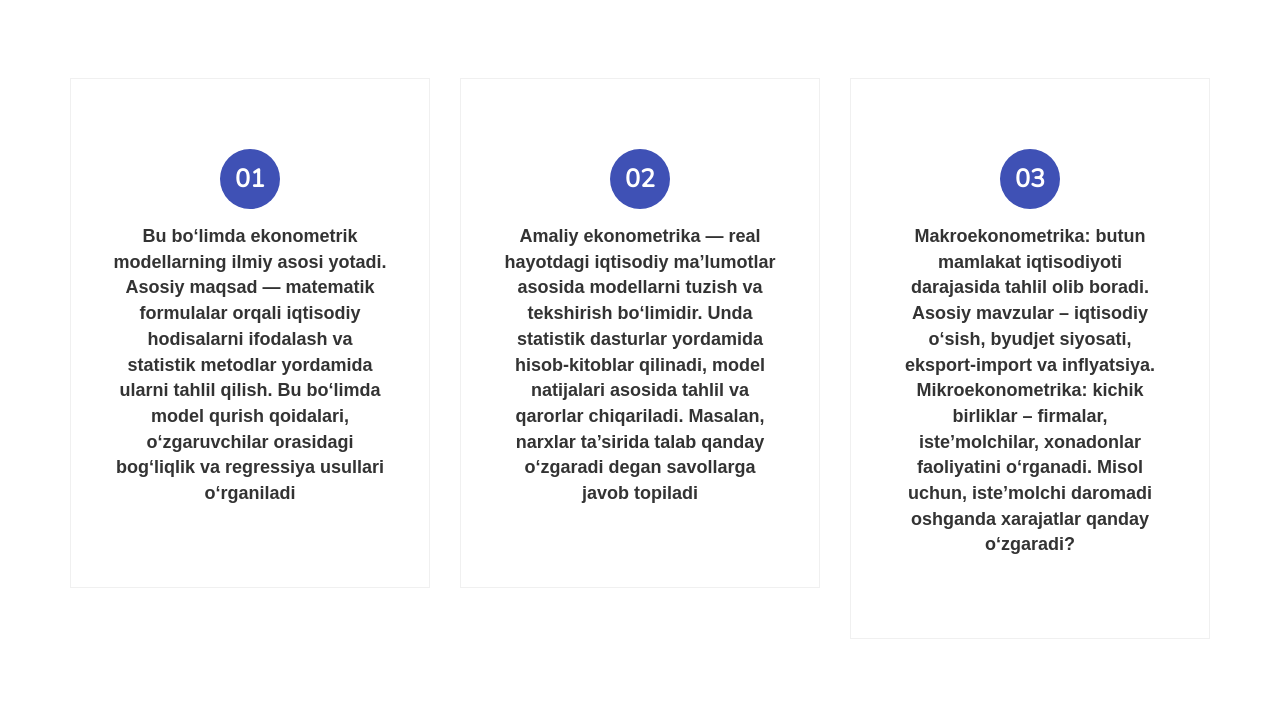
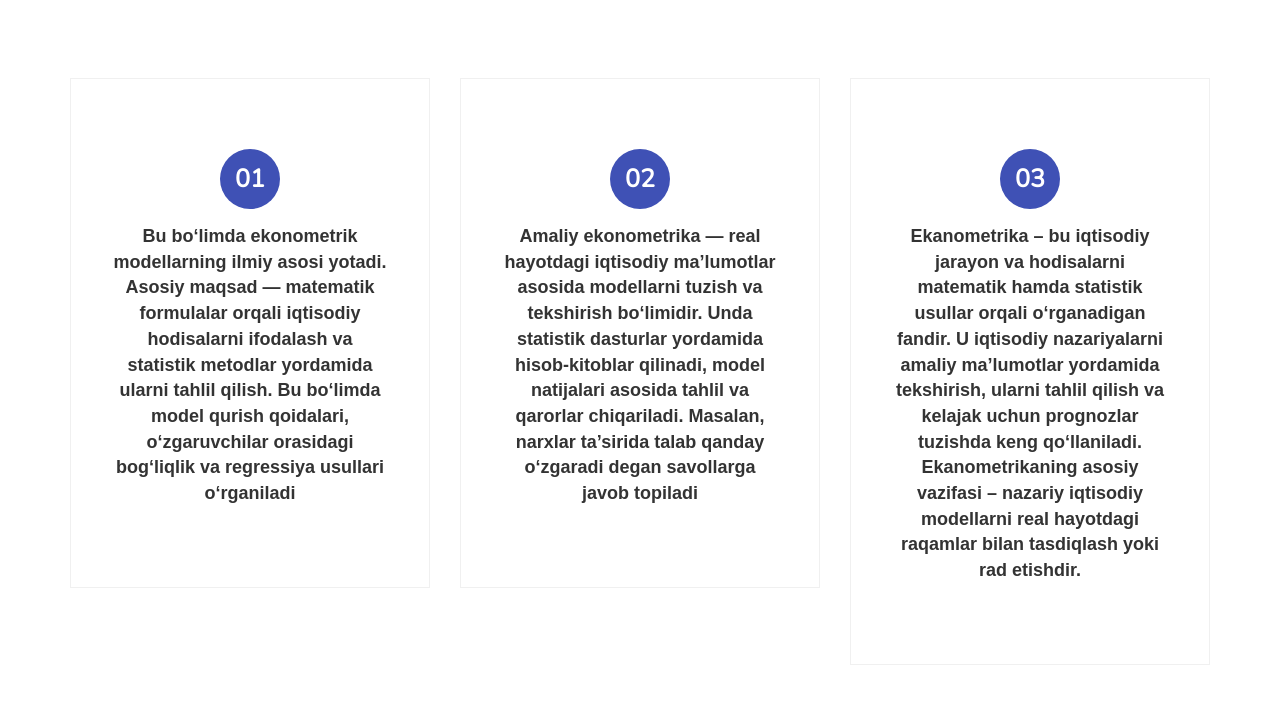
Before and after one commit to MuhammadyusufTiger/econometrik, a website: page index.html in a window 1280 px wide. Shown: the part 942-1646 px from the top of the page. Drawn offline with nearby package versions, Linux system fonts and the light colour scheme; a web font is replaced by a local one.

Commit message:
almost full

```diff
--- a/index.html
+++ b/index.html
@@ -104,8 +104,8 @@
                                    <div class="col-md-6 col-sm-12 p-3"
                                    style="background-color: rgba(37, 37, 37, 0.3);  border-radius: 5px;
                                    padding: 20px;">
-                                        <h1>Makro va mikroekonometrika</h1>
-                                        <h3 class="font-weight-bold">Makroekonometrika: iqtisodiyotning umumiy ko‘rsatkichlari – inflyatsiya, ishsizlik, yalpi ichki mahsulot (YaIM) kabi o‘zgaruvchilar asosida model tuzadi. <br>br> Mikroekonometrika: firmalar, uy xo‘jaliklari va shaxslarning iqtisodiy qarorlarini o‘rganadi. Bu bo‘limda ko‘proq anketa ma’lumotlari va eksperimental usullar qo‘llaniladi.</h3>
+                                        <h1>Ekonometrika asoslari</h1>
+                                        <h3 class="font-weight-bold">Ekanometrika – bu iqtisodiy jarayon va hodisalarni matematik hamda statistik usullar orqali o‘rganadigan fandir. U iqtisodiy nazariyalarni amaliy ma’lumotlar yordamida tekshirish, ularni tahlil qilish va kelajak uchun prognozlar tuzishda keng qo‘llaniladi. Ekanometrikaning asosiy vazifasi – nazariy iqtisodiy modellarni real hayotdagi raqamlar bilan tasdiqlash yoki rad etishdir.</h3>
                                    </div>
                               </div>
                          </div>
@@ -138,8 +138,7 @@
                     <div class="col-md-4 col-sm-4">
                          <div class="feature-thumb text-center">
                               <span>03</span>
-                              <h4 style="text-align: center;">Makroekonometrika: butun mamlakat iqtisodiyoti darajasida tahlil olib boradi. Asosiy mavzular – iqtisodiy o‘sish, byudjet siyosati, eksport-import va inflyatsiya. <br> Mikroekonometrika: kichik birliklar – firmalar, iste’molchilar, xonadonlar faoliyatini o‘rganadi. Misol uchun, iste’molchi daromadi oshganda xarajatlar qanday o‘zgaradi?
-
+                              <h4 style="text-align: center;">Ekanometrika – bu iqtisodiy jarayon va hodisalarni matematik hamda statistik usullar orqali o‘rganadigan fandir. U iqtisodiy nazariyalarni amaliy ma’lumotlar yordamida tekshirish, ularni tahlil qilish va kelajak uchun prognozlar tuzishda keng qo‘llaniladi. Ekanometrikaning asosiy vazifasi – nazariy iqtisodiy modellarni real hayotdagi raqamlar bilan tasdiqlash yoki rad etishdir.
                                    </h4>
                          </div>
                     </div>
```
